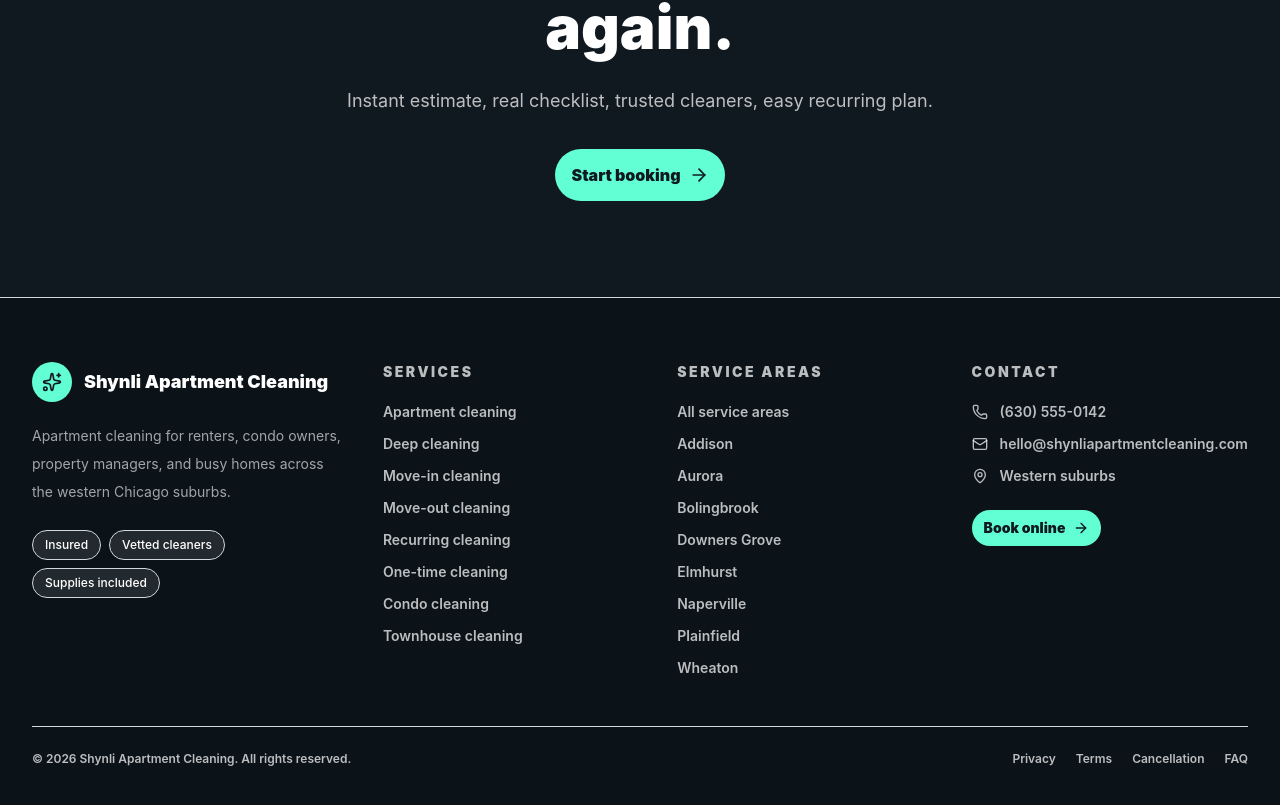
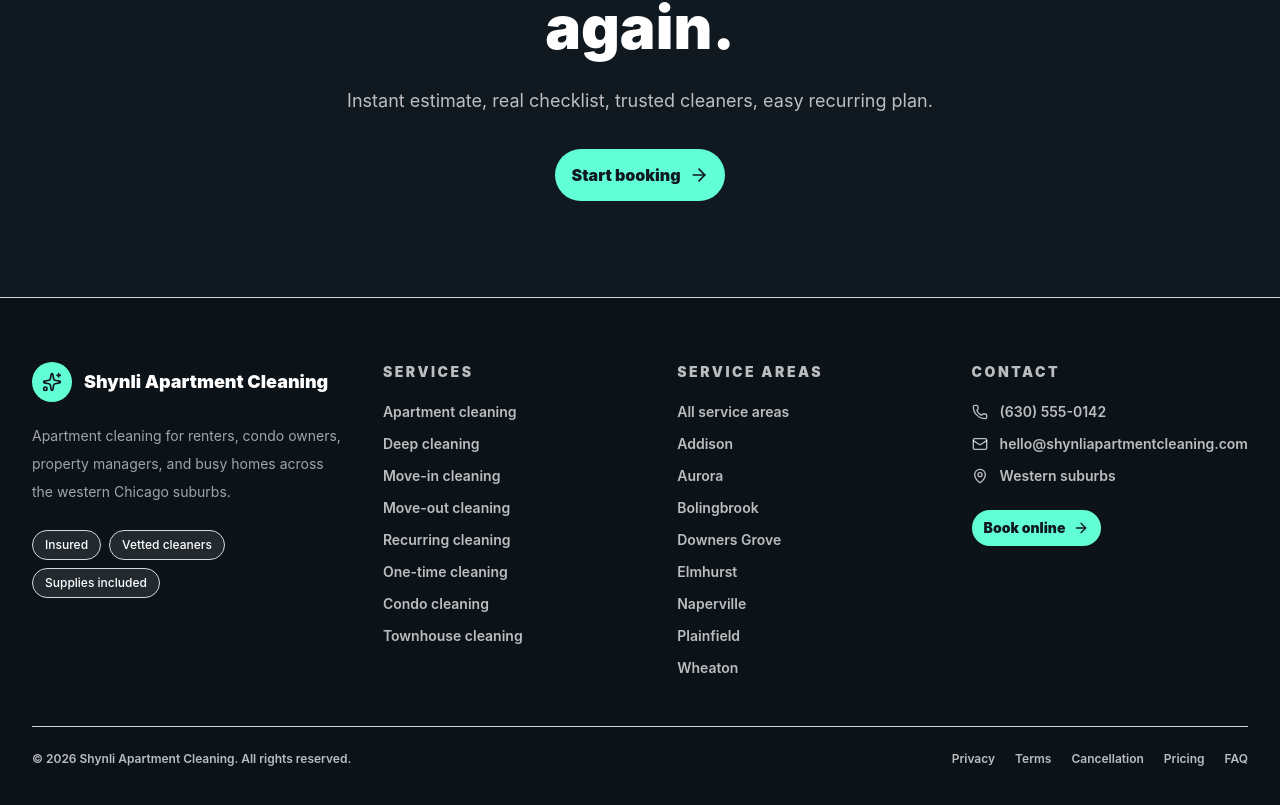
Before and after one commit to miralitys/shynliapartmentcleaning, a React (Vite) app: page / in a window 1280 px wide. Shown: the part 6590-7395 px from the top of the page. Built offline with nearby package versions, Linux system fonts and the light colour scheme.

Commit message:
Add pricing to footer links

```diff
--- a/src/App.tsx
+++ b/src/App.tsx
@@ -1641,6 +1641,7 @@ function Footer() {
           <a href="/privacy-policy/" className="hover:text-white">Privacy</a>
           <a href="/terms-of-service/" className="hover:text-white">Terms</a>
           <a href="/cancellation-policy/" className="hover:text-white">Cancellation</a>
+          <a href="/apartment-cleaning-pricing/" className="hover:text-white">Pricing</a>
           <a href="/faq/" className="hover:text-white">FAQ</a>
         </div>
       </div>
```
